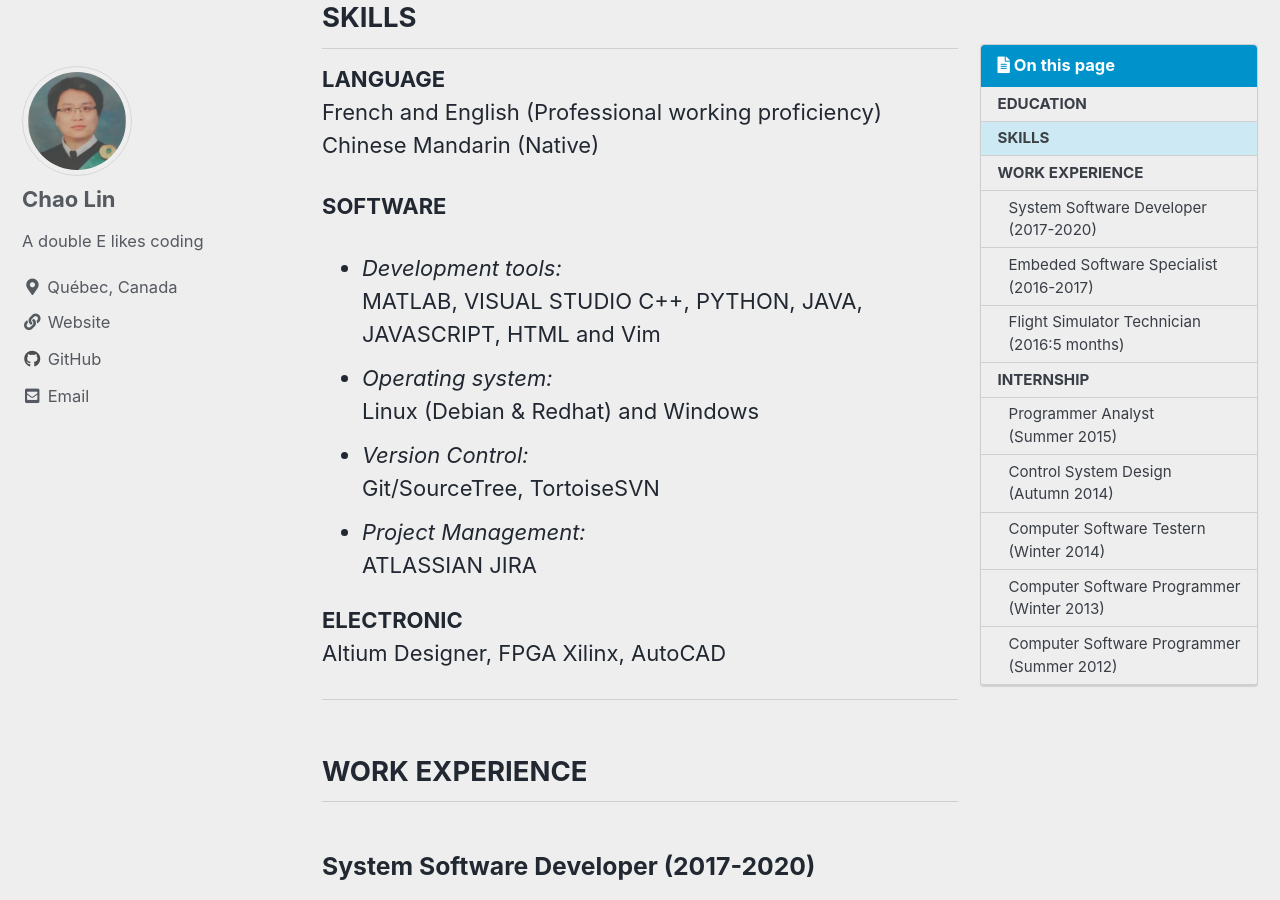
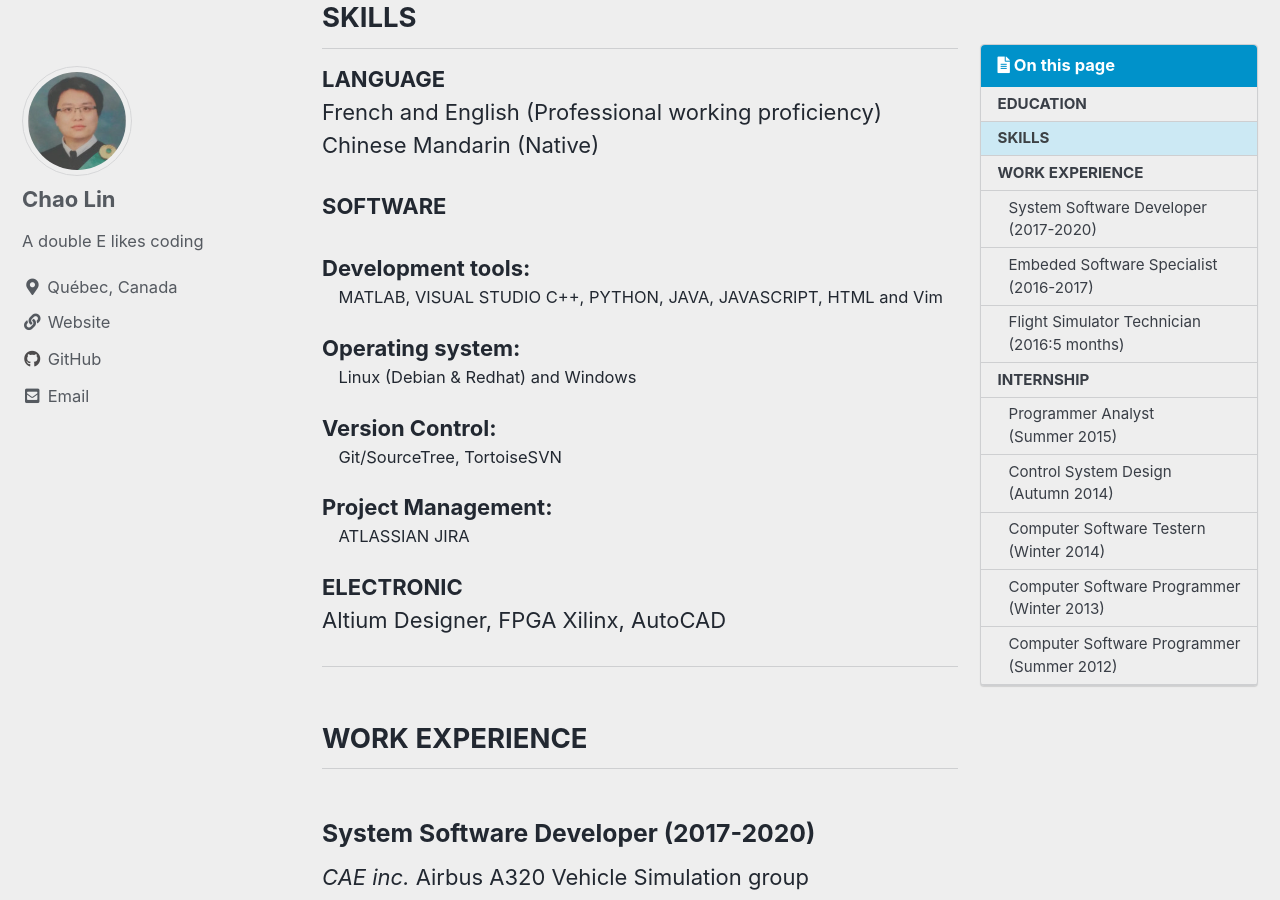
Before and after one commit to cleanpages/cleanpagessource, a Jekyll site: the page built from _pages/about.md, in a window 1280 px wide and 900 px high, scrolled down 1028 px. Built offline with Jekyll 4.4.1, drawn with Linux system fonts in a browser that asks for light colours; cached includes are drawn as plain includes.

```diff
--- a/_pages/about.md
+++ b/_pages/about.md
@@ -34,15 +34,19 @@ Due to flight simulator market is shrinking during the pendamic COVID-19, I've l
   French and English (Professional working proficiency)<br>
   Chinese Mandarin  (Native)<br>
 
-**SOFTWARE**
-- *Development tools:*<br>
-  MATLAB, VISUAL STUDIO C++, PYTHON, JAVA, JAVASCRIPT, HTML and Vim<br>
-- *Operating system:*<br>
-  Linux (Debian & Redhat) and Windows<br>
-- *Version Control:*<br>
-  Git/SourceTree, TortoiseSVN<br>
-- *Project Management:*<br>
-  ATLASSIAN JIRA
+**SOFTWARE**<br>
+
+Development tools:
+:  MATLAB, VISUAL STUDIO C++, PYTHON, JAVA, JAVASCRIPT, HTML and Vim
+
+Operating system:
+:  Linux (Debian & Redhat) and Windows
+
+Version Control:
+:  Git/SourceTree, TortoiseSVN
+
+Project Management:
+:  ATLASSIAN JIRA
 
 **ELECTRONIC**<br>
   Altium Designer, FPGA Xilinx, AutoCAD
```
